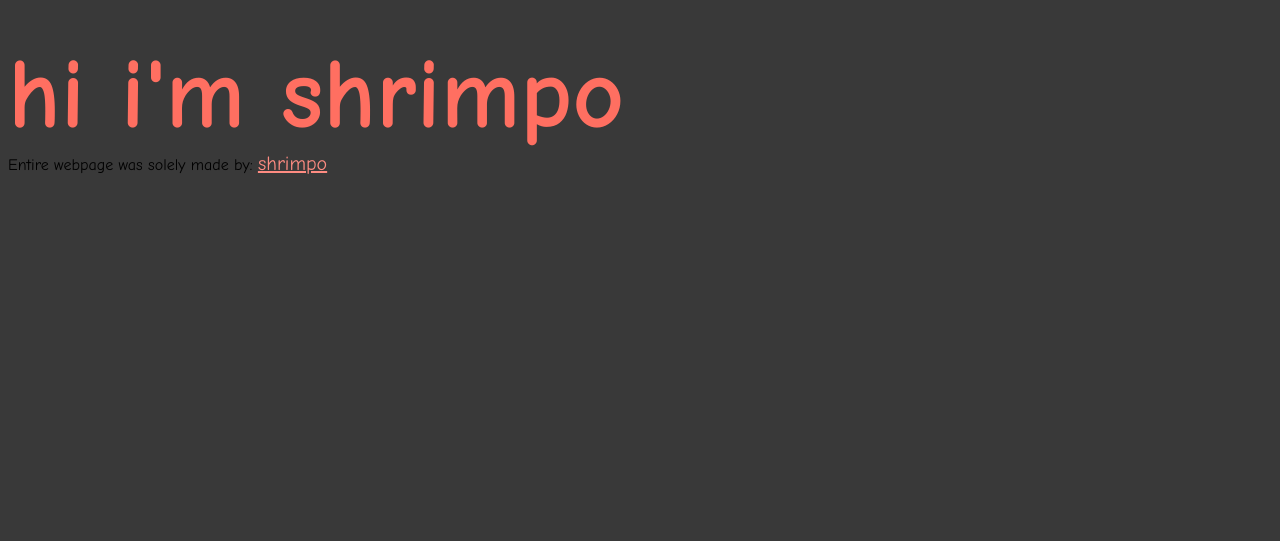
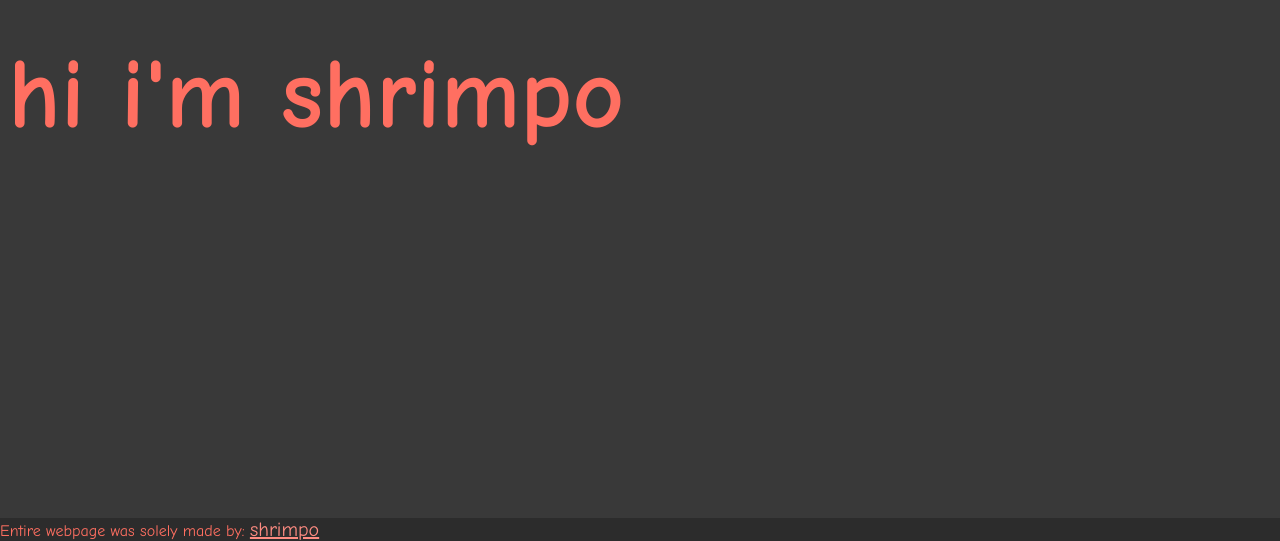
Before and after one commit to krewetus/krewetus.github.io, a plain HTML site: page index.html in a window 1280 px wide. Shown: the part 259-800 px from the top of the page. Drawn offline with Linux system fonts and the light colour scheme.

Commit message:
footer fix 8... wow i cant do this anymore

```diff
--- a/index.html
+++ b/index.html
@@ -35,6 +35,6 @@
     </div>
 
     <footer>
-    <div>Entire webpage was solely made by: <a href="https://twitter.com/_shrimpo" target="_blank">shrimpo</href></div>
+    <div class="kolor">Entire webpage was solely made by: <a href="https://twitter.com/_shrimpo" target="_blank">shrimpo</href></div>
     </footer>
 </body>
```
